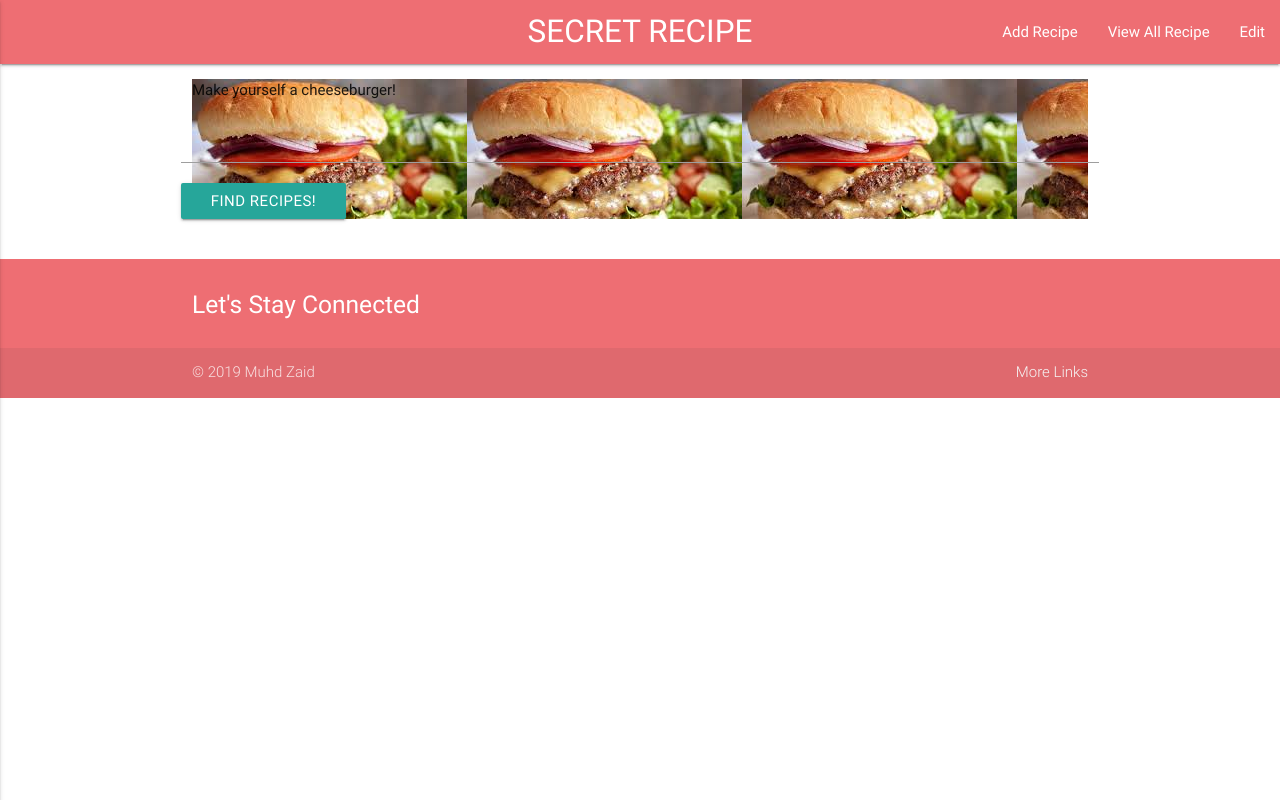
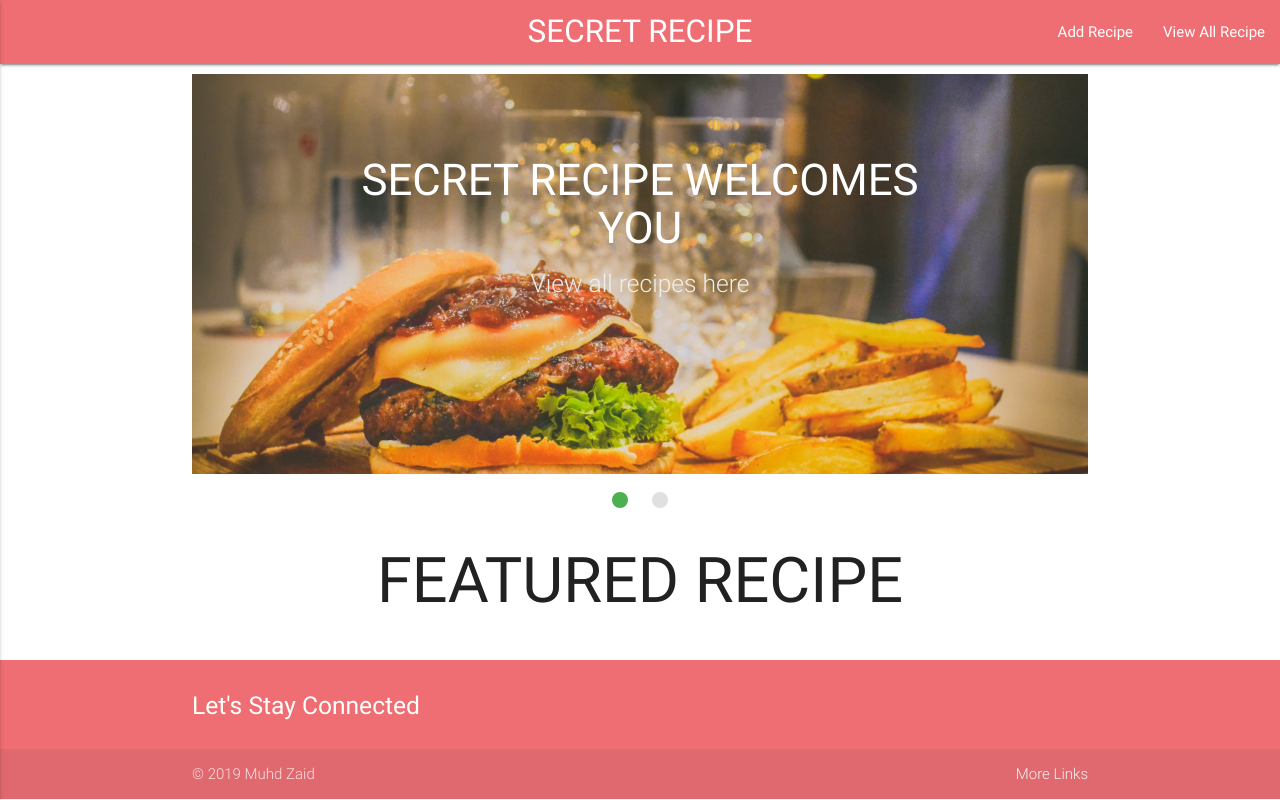
Before and after one commit to Zaidcoll/Project3, a Flask app: page / in a window 1280 px wide. Run offline with Flask 2, Linux system fonts and the light colour scheme; data that the repository does not hold is empty; some libraries are stand-ins or nearby versions.

Commit message:
Added a slider on the home page and remove some parameters

```diff
--- a/app.py
+++ b/app.py
@@ -45,6 +45,19 @@ def add_recipe():
     tasks.insert_one(request.form.to_dict())
     return redirect(url_for('recipes'))
 
+@app.route('/update_task/<recipe_id>', methods=["POST"])
+def update_task(recipe_id):
+    tasks = mongo.db.tasks
+    tasks.update( {'_id': ObjectId(recipe_id)},
+    {
+        'recipe_name':request.form.get('recipe_name'),
+        'category_name':request.form.get('category_name'),
+        'description': request.form.get('description'),
+        'ingredients': request.form.get('ingredients'),
+        'steps':request.form.get('steps'),
+        'url':request.form.get('url')
+    })
+    return redirect(url_for('home'))
 
 
 
--- a/static/css/style.css
+++ b/static/css/style.css
@@ -1,6 +1,9 @@
-.jumbotron{
-  background-image: url(img/cheeseburger.jpg)}
-
+.slider{
+  margin-top: 10px;
+}
 .overlay-dark {
   background-color: rgba(0, 0, 0, 0.5);
   }
+.btn{
+  margin:5px;
+}
--- a/static/js/script.js
+++ b/static/js/script.js
@@ -5,4 +5,5 @@ $(function(){
     $(".button-collapse").sideNav();
     $('.collapsible').collapsible();
     $('.carousel.carousel-slider').carousel({fullWidth: true});
+    $('.slider').slider();
 })
--- a/templates/add.html
+++ b/templates/add.html
@@ -33,13 +33,13 @@
       <div class="input-field col s12">
         <i class="material-icons prefix">assignment</i>
         <textarea id="steps" name='steps' class="materialize-textarea"></textarea>
-        <label for="icon_prefix2">INGREDIENTS</label>
+        <label for="icon_prefix2">INGREDIENTS (key in on the next line for each ingredients)</label>
       </div>
 
       <div class="input-field col s12">
         <i class="material-icons prefix">format_list_bulleted</i>
         <textarea id="steps" name='steps' class="materialize-textarea"></textarea>
-        <label for="icon_prefix2">STEPS</label>
+        <label for="icon_prefix2">STEPS (key in on the next line for each step)</label>
       </div>
       <div class="input-field col s12">
         <i class="material-icons prefix">image</i>
--- a/templates/base.html
+++ b/templates/base.html
@@ -19,13 +19,11 @@
       <ul class="right hide-on-med-and-down">
         <li><a href="{{url_for('add')}}">Add Recipe</a></li>
         <li><a href="{{url_for('home')}}">View All Recipe</a></li>
-        <li><a href="#">Edit</a></li>
       </ul>
       <ul class="side-nav" id="mobile-demo">
         <li><a href="{{url_for('recipes')}}">HOME</a></li>
         <li><a href="{{url_for('add')}}">Add Recipe</a></li>
         <li><a href="{{url_for('home')}}">View All Recipe</a></li>
-        <li><a href="#">Edit</a></li>
       </ul>
     </div>
   </nav>
--- a/templates/home.html
+++ b/templates/home.html
@@ -1,25 +1,33 @@
 {% extends 'base.html' %}
     {% block content %}
-    <header class="jumbotron my-4">
-        <p class="lead ">Make yourself a cheeseburger!</p>
-        <div class="row">
-            <div class="col-lg-4">
-                <form class="input-group mb-3" action="/search">
-                    <input class="form-control" type="text" name="query"/>
-                    <div class="input-group-append">
-                        <button class="btn btn-primary" type="submit">Find Recipes!</button>
-                    </div>
-                </form>
-            </div>
+
+
+  <div class="slider">
+    <ul class="slides">
+      <li>
+        <img src="static/images/newcheese.PNG">
+        <div class="caption center-align">
+          <h3>SECRET RECIPE WELCOMES YOU</h3>
+          <h5 class="light grey-text text-lighten-3">View all recipes here</h5>
         </div>
-    </header>
+      </li>
+      <li>
+        <img src="static/images/addrecipe.jpeg">
+        <div class="caption center-align">
+          <h3>KNOW A SECRET RECIPE?</h3>
+        </div>
+      </li>
+    </ul>
+  </div>
+
+    <h1 class='center-align light-italic' > FEATURED RECIPE </h1>
       <div class="row">
         {%for recipe in tasks%}
         {%if loop.index < 5%}
         <div class="col s12 m6">
           <div class="card ">
             <div class="card-image">
-              <img src="{{recipe.url}}">
+              <img src="{{recipe.url}}"width="480" height="240">
               <span class="card-title overlay-dark">{{recipe.recipe_name}}</span>
             </div>
             <div class="card-content">
```
Also changed, not shown: .c9/metadata/environment/app.py (+1 -1 lines), templates/edit.html (+17 -5 lines), templates/recipe.html (+2 -14 lines), templates/recipes.html (+12 -4 lines), static/images/addrecipe.jpeg (added), static/images/newcheese.PNG (added), static/img/cheeseburger.jpg (deleted).
